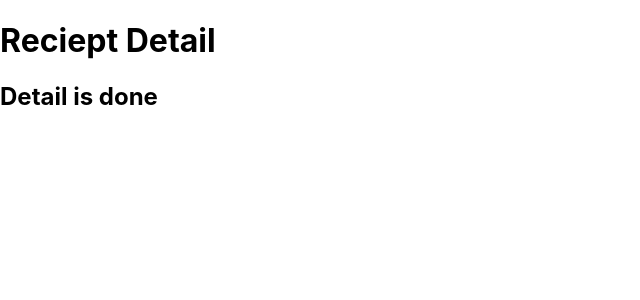
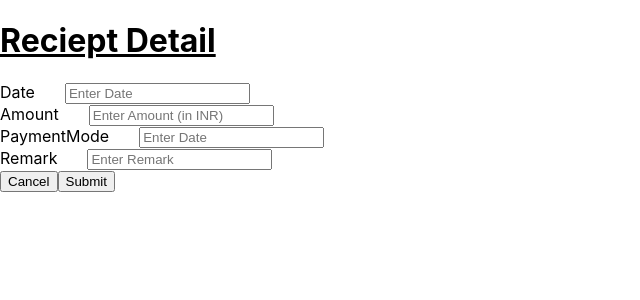
Before and after one commit to lamiamostafa/ReactJs-coding-task, a React (Create React App) app: page / in a window 1280 px wide. Shown: the top 300 px of the page, without its empty margins (0-640 px from the left). Built offline with nearby package versions, Linux system fonts and the light colour scheme.

Commit message:
form input is added

```diff
--- a/src/App.js
+++ b/src/App.js
@@ -1,10 +1,11 @@
 import './App.css';
+import Home from './Pages/Home/Home';
 
 function App() {
   return (
     <div >
-      <h1>Reciept Detail</h1>
-      <h2> Detail is done</h2>
+
+      <Home></Home>
 
 
     </div>
--- /dev/null
+++ b/src/Pages/Home/Home.css
@@ -0,0 +1,7 @@
+.heading-one {
+    text-decoration: underline;
+}
+
+.form-input {
+    margin-right: 30px;
+}
--- /dev/null
+++ b/src/Pages/Home/Home.js
@@ -0,0 +1,38 @@
+import React from 'react';
+import './Home.css';
+
+const Home = () => {
+    return (
+        <div>
+            <h1 class="heading-one">Reciept Detail</h1>
+            <>
+                <form >
+                    <div >
+                        <label class="form-input" htmlFor="date">Date</label>
+                        <input placeholder="Enter Date" type="text" name="date" id="date" />
+                    </div>
+                    <div >
+                        <label class="form-input" htmlFor="amount">Amount</label>
+                        <input placeholder="Enter Amount (in INR)" type="text" name="amount" id="amount" />
+                    </div>
+                    <div >
+                        <label class="form-input" htmlFor="paymentmode">PaymentMode</label>
+                        <input placeholder="Enter Date" type="text" name="paymentmode" id="paymentmode" />
+                    </div>
+                    <div >
+                        <label class="form-input" htmlFor="remark">Remark</label>
+                        <input placeholder="Enter Remark" type="text" name="reamrk" id="remark" />
+                    </div>
+                    <div>
+                        <button>Cancel</button>
+                        <button>Submit</button>
+                    </div>
+
+                </form>
+            </>
+
+        </div>
+    );
+};
+
+export default Home;
```
